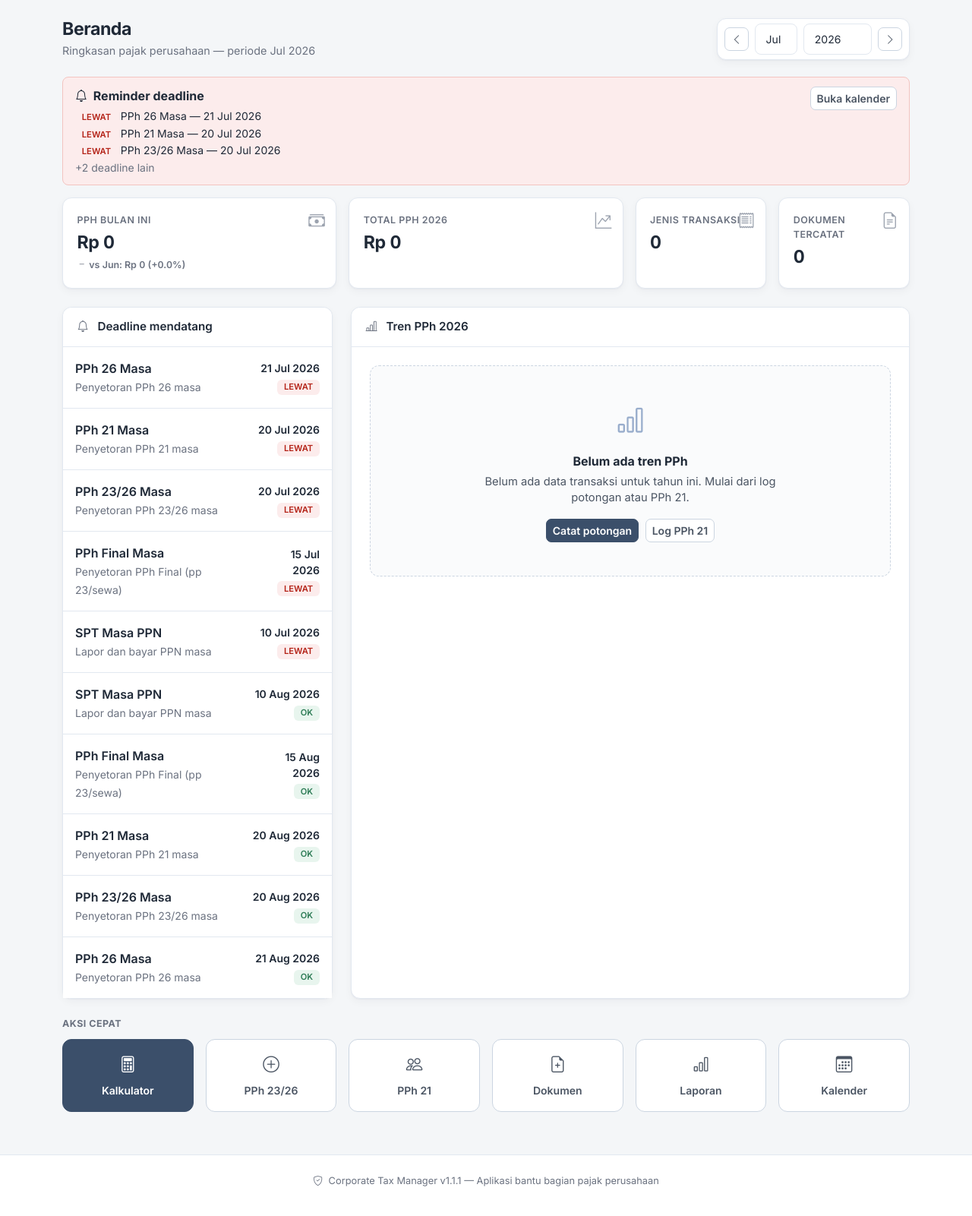
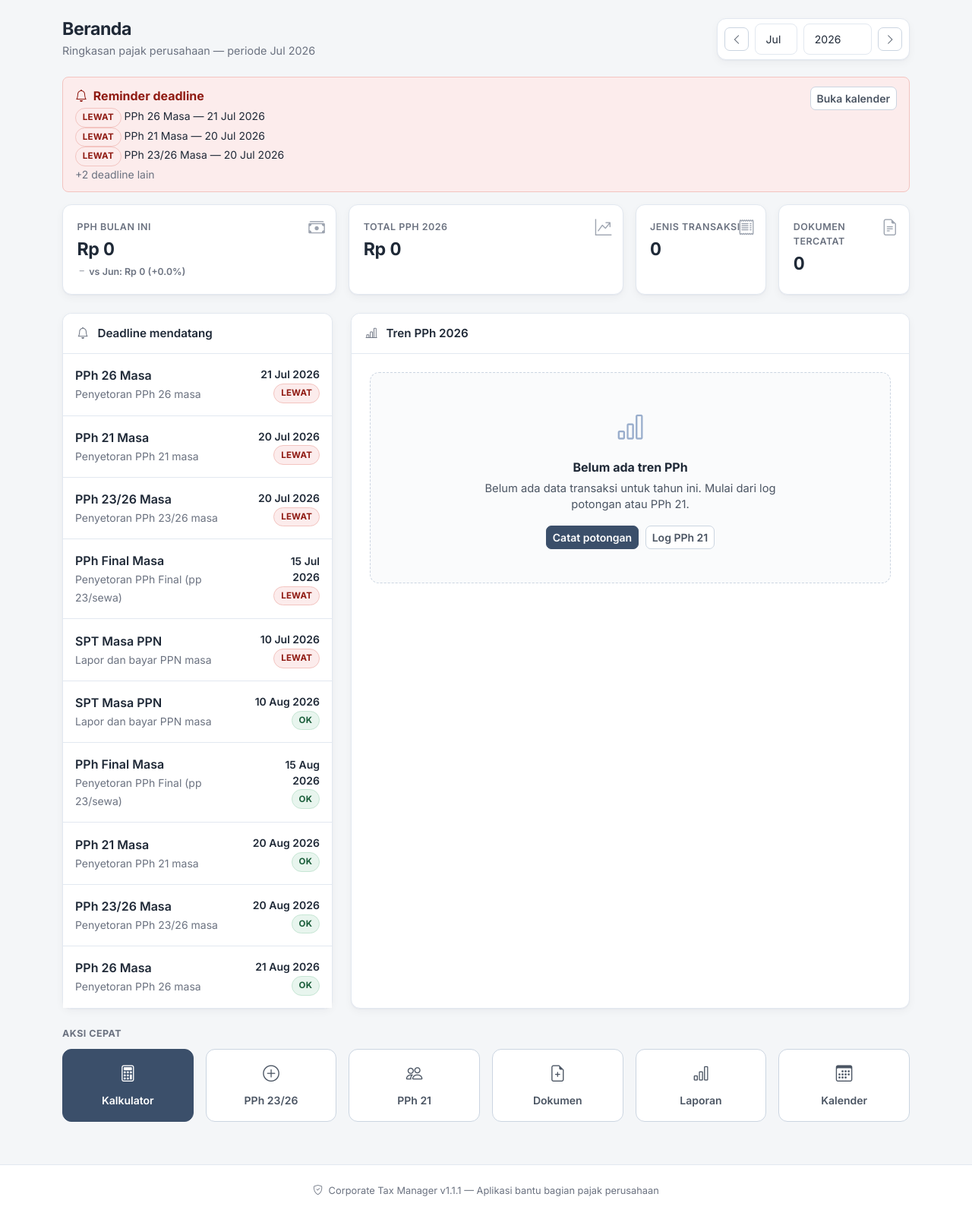
Before and after one commit to neofidao-spec/corporate-tax-manager, a Flask app: page / in a window 1280 px wide. Shown: the part 57-1658 px from the top of the page at 76% size. Before the commit the page ends 1619 px from the top, so only its background shows below. Run offline with Flask 3, Linux system fonts and the light colour scheme; data comes from the database, SQL or seed files in the repository; data that the repository does not hold is empty.

Commit message:
ui: higher-contrast status tokens for badges/alerts
[LOOP11]
- Darker --*-text tokens for soft-bg success/warning/danger/info
- Badge borders + status-chip variants (ok/soon/overdue)
- Alerts use body text + colored left accent (better readability)
- Android ERROR/GREEN/WARNING aligned to darker text tokens

[TESTS]
- Contrast status token coverage

```diff
--- a/main.py
+++ b/main.py
@@ -43,9 +43,9 @@ TEXT = hex2rgb('#1F2937')
 TEXT_SECONDARY = hex2rgb('#4B5563')
 SUBTLE = hex2rgb('#6B7280')
 WHITE = (1, 1, 1, 1)
-ERROR = hex2rgb('#B42318')
-GREEN = hex2rgb('#2F7D57')
-WARNING = hex2rgb('#B7791F')
+ERROR = hex2rgb('#8F1A12')
+GREEN = hex2rgb('#1B5E3B')
+WARNING = hex2rgb('#8A5A0A')
 BORDER = hex2rgb('#E2E8F0')
 SURFACE_HOVER = hex2rgb('#FAFBFC')
 
--- a/templates/base.html
+++ b/templates/base.html
@@ -31,12 +31,16 @@
 
             --success: #2F7D57;
             --success-soft: #E8F5EE;
+            --success-text: #1B5E3B;
             --warning: #B7791F;
             --warning-soft: #FBF3E0;
+            --warning-text: #8A5A0A;
             --danger: #B42318;
             --danger-soft: #FCECEC;
+            --danger-text: #8F1A12;
             --info: #3B6EA5;
             --info-soft: #EAF2FA;
+            --info-text: #1F4E7A;
 
             --radius: 12px;
             --radius-sm: 8px;
@@ -114,8 +118,8 @@
             margin-top: 0.35rem;
             font-variant-numeric: tabular-nums;
         }
-        .trend-up { color: var(--danger); }
-        .trend-down { color: var(--success); }
+        .trend-up { color: var(--danger-text); }
+        .trend-down { color: var(--success-text); }
         .trend-flat { color: var(--text-muted); }
         .deadline-item {
             transition: background 0.15s;
@@ -132,6 +136,22 @@
             font-size: 0.72rem;
             font-weight: 700;
             letter-spacing: 0.02em;
+            border: 1px solid transparent;
+        }
+        .status-chip.ok {
+            background: var(--success-soft);
+            color: var(--success-text);
+            border-color: #C6E6D4;
+        }
+        .status-chip.soon {
+            background: var(--warning-soft);
+            color: var(--warning-text);
+            border-color: #F0E0B8;
+        }
+        .status-chip.overdue {
+            background: var(--danger-soft);
+            color: var(--danger-text);
+            border-color: #F3C4C0;
         }
 
         /* ── Navbar ── */
@@ -275,36 +295,45 @@
         }
 
         /* ── Badges ── */
+        .badge {
+            font-weight: 700;
+            letter-spacing: 0.01em;
+        }
         .badge-deadline {
             font-size: 0.7rem;
             padding: 0.28rem 0.55rem;
-            font-weight: 600;
+            font-weight: 700;
             border-radius: 6px;
         }
         .badge.bg-secondary {
             background: var(--surface-muted) !important;
-            color: var(--text-secondary) !important;
+            color: var(--text) !important;
             border: 1px solid var(--border);
         }
         .badge.bg-primary {
             background: var(--primary-soft) !important;
             color: var(--primary) !important;
+            border: 1px solid #D5E0EC;
         }
         .badge.bg-success {
             background: var(--success-soft) !important;
-            color: var(--success) !important;
+            color: var(--success-text) !important;
+            border: 1px solid #C6E6D4;
         }
         .badge.bg-warning {
             background: var(--warning-soft) !important;
-            color: var(--warning) !important;
+            color: var(--warning-text) !important;
+            border: 1px solid #F0E0B8;
         }
         .badge.bg-danger {
             background: var(--danger-soft) !important;
-            color: var(--danger) !important;
+            color: var(--danger-text) !important;
+            border: 1px solid #F3C4C0;
         }
         .badge.bg-info {
             background: var(--info-soft) !important;
-            color: var(--info) !important;
+            color: var(--info-text) !important;
+            border: 1px solid #C9DDF0;
         }
 
         /* ── Tables ── */
@@ -440,22 +469,32 @@
             border-radius: var(--radius-sm);
             border: 1px solid transparent;
             font-size: 0.9rem;
+            color: var(--text);
         }
         .alert-success {
             background: var(--success-soft);
-            color: var(--success);
+            color: var(--text);
             border-color: #C6E6D4;
+            border-left: 3px solid var(--success);
         }
         .alert-danger {
             background: var(--danger-soft);
-            color: var(--danger);
+            color: var(--text);
             border-color: #F3C4C0;
+            border-left: 3px solid var(--danger);
         }
         .alert-warning {
             background: var(--warning-soft);
-            color: var(--warning);
+            color: var(--text);
             border-color: #F0E0B8;
+            border-left: 3px solid var(--warning);
         }
+        .alert-success .bi,
+        .alert-success strong { color: var(--success-text); }
+        .alert-danger .bi,
+        .alert-danger strong { color: var(--danger-text); }
+        .alert-warning .bi,
+        .alert-warning strong { color: var(--warning-text); }
 
         /* ── Pagination ── */
         .page-link {
@@ -585,6 +624,15 @@
             border-left-color: var(--danger);
             background: var(--danger-soft);
             border-color: #F3C4C0;
+        }
+        .alert-reminder .badge {
+            font-weight: 700;
+        }
+        .alert-reminder strong {
+            color: var(--warning-text);
+        }
+        .alert-reminder.danger strong {
+            color: var(--danger-text);
         }
 
         /* ── List group ── */
--- a/templates/index.html
+++ b/templates/index.html
@@ -31,7 +31,7 @@
             <div class="small mt-1">
                 {% for d in urgent_deadlines[:3] %}
                 <div>
-                    <span class="badge badge-deadline bg-{{ 'danger' if d.status == 'LEWAT' else 'warning' }}">{{ d.status }}</span>
+                    <span class="status-chip {{ 'overdue' if d.status == 'LEWAT' else 'soon' }}">{{ d.status }}</span>
                     {{ d.title }} — {{ d.date }}
                 </div>
                 {% endfor %}
@@ -109,8 +109,7 @@
                         </div>
                         <div class="text-end">
                             <div class="fw-semibold" style="font-size: 0.875rem;">{{ d.date }}</div>
-                            <span class="badge badge-deadline
-                                bg-{{ 'danger' if d.status == 'LEWAT' else 'warning' if d.status == 'SEGERA' else 'success' }}">
+                            <span class="status-chip {{ 'overdue' if d.status == 'LEWAT' else 'soon' if d.status == 'SEGERA' else 'ok' }}">
                                 {{ d.status }}
                             </span>
                         </div>
```
Also changed, not shown: tests/test_all.py (+14 -1 lines).
